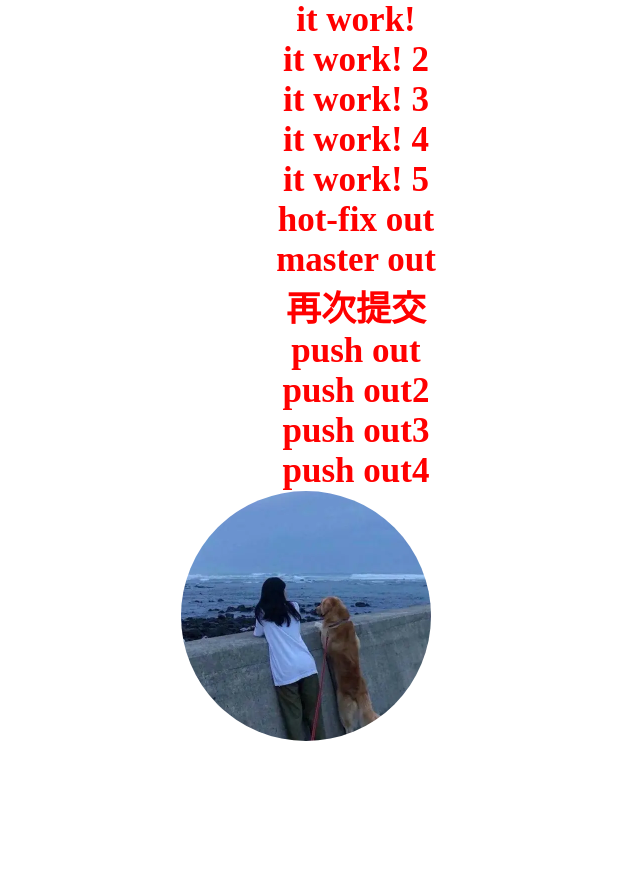
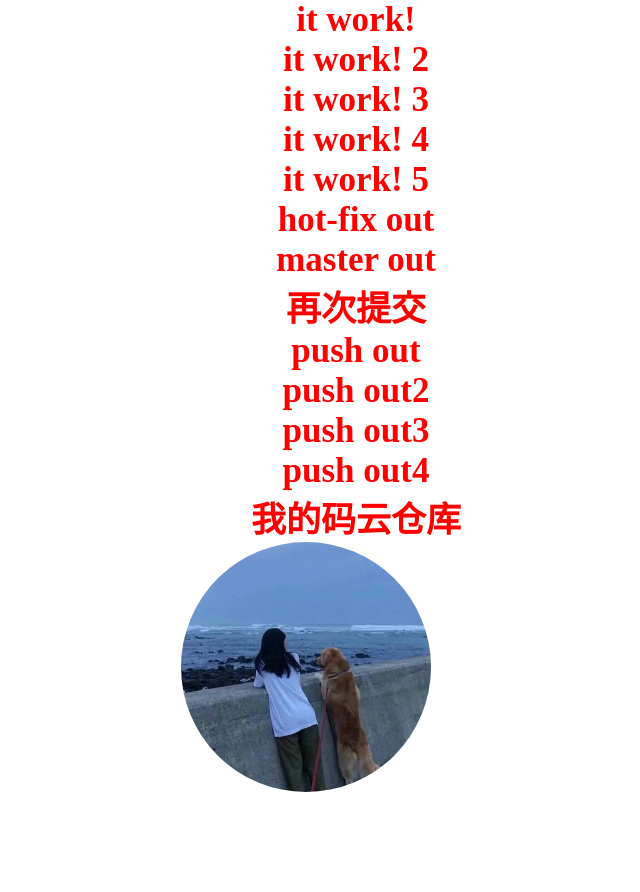
Before and after one commit to qin500/lianxi2, a plain HTML site: page index.html in a window 1280 px wide. Shown: the whole page, without its empty margins (284-924 px from the left). Before the commit the page ends 841 px from the top, so only its background shows below. Drawn offline with Linux system fonts and the light colour scheme.

Commit message:
gitee2 commit

```diff
--- a/index.html
+++ b/index.html
@@ -15,11 +15,10 @@
 <h1>master out</h1>
 <h1>再次提交</h1>
     <h1>push out</h1>
-
-
       <h1>push out2</h1>
       <h1>push out3</h1>
       <h1>push out4</h1>
+<h1>我的码云仓库</h1>
 <div class="mp">
     <img src="img/photo.png" alt="">
 </div>
```
